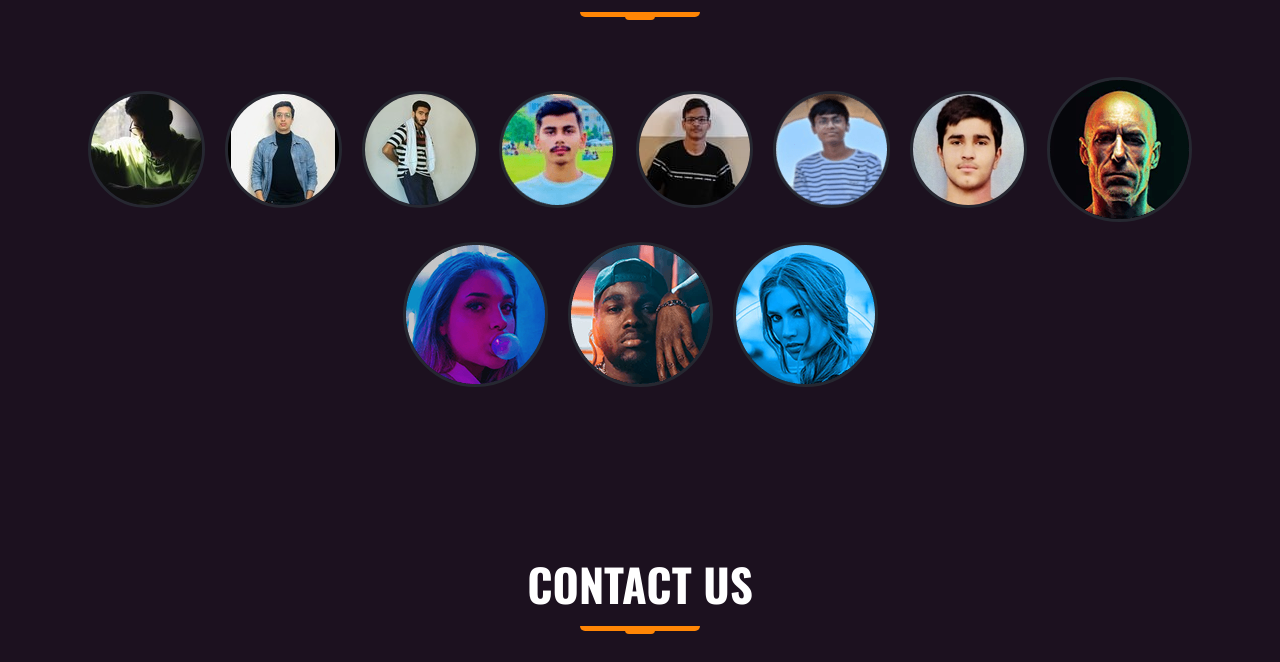
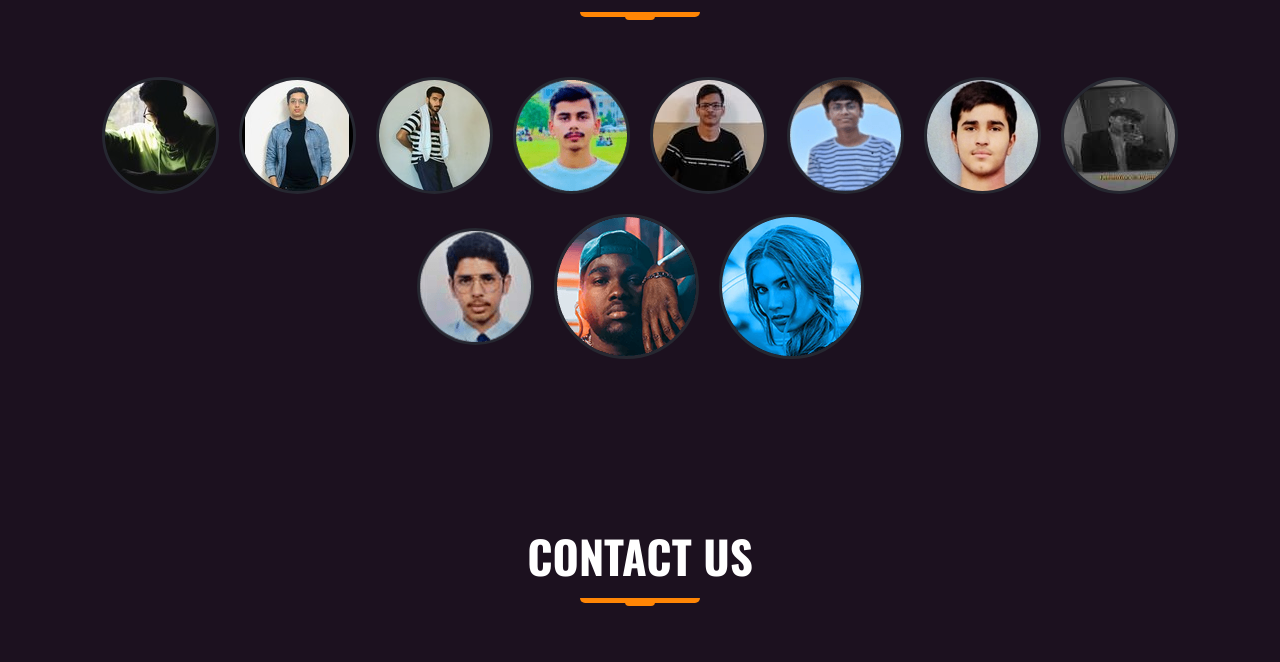
Before and after one commit to STiFLeR7/STiFLeR7.github.io, a plain HTML site: page index.html in a window 1280 px wide. Shown: the part 2831-3493 px from the top of the page. Drawn offline with nearby package versions, Linux system fonts and the light colour scheme; files whose address does not match are found by name.

Commit message:
morning update by HiLL

```diff
--- a/index.html
+++ b/index.html
@@ -430,7 +430,7 @@
               <li>
                 <a href="#" class="team-member">
                   <figure>
-                    <img src="./assets/images/team-member-9.png" alt="Team member image">
+                    <img src="./assets/images/t9.png" alt="Team member image">
                   </figure>
 
                   <ion-icon name="link-outline"></ion-icon>
@@ -440,7 +440,7 @@
               <li>
                 <a href="#" class="team-member">
                   <figure>
-                    <img src="./assets/images/team-member-10.png" alt="Team member image">
+                    <img src="./assets/images/t10.png" alt="Team member image">
                   </figure>
 
                   <ion-icon name="link-outline"></ion-icon>
```
Also changed, not shown: assets/images/sudarsh_chaturvedi-dp (1).jpeg.jpg (added), assets/images/t10.jpg (added), assets/images/t10.png (added), assets/images/t9.jpg (added), assets/images/t9.png (added).
